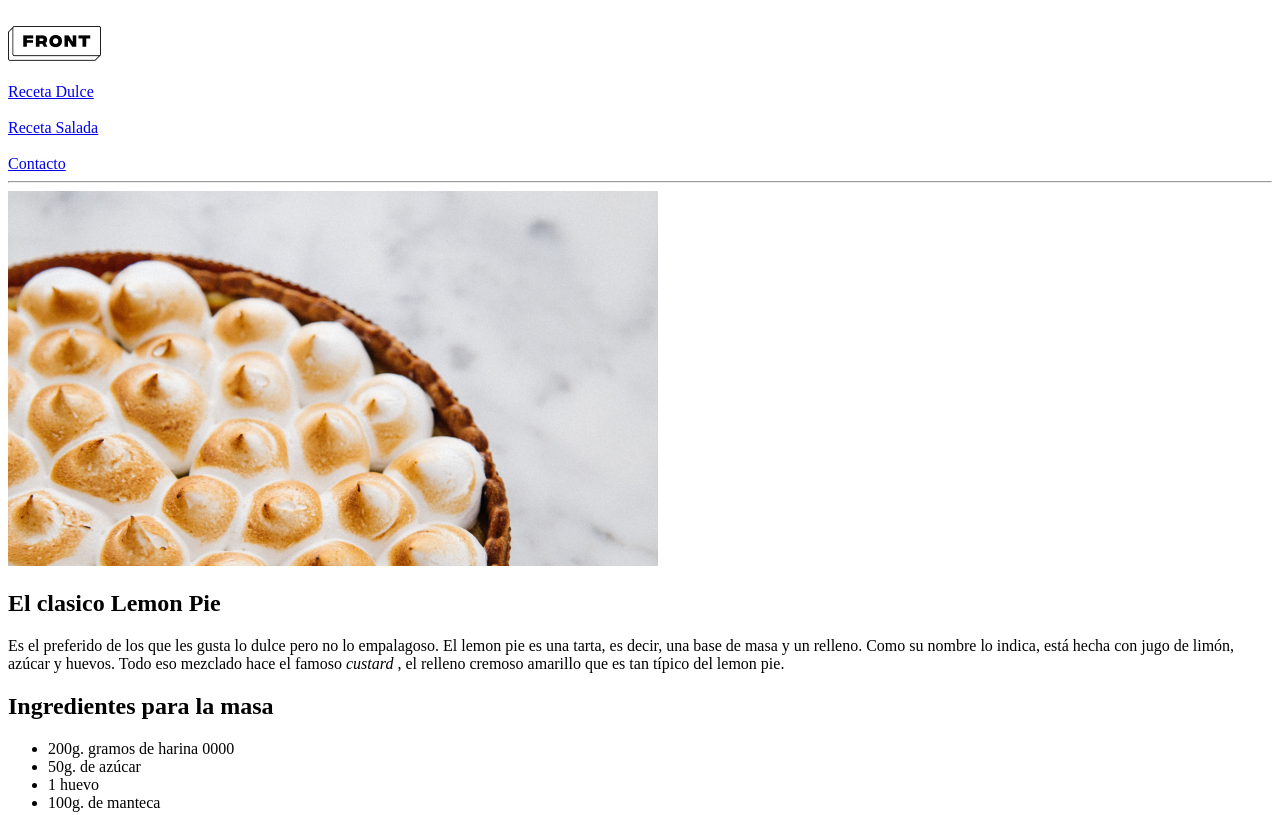
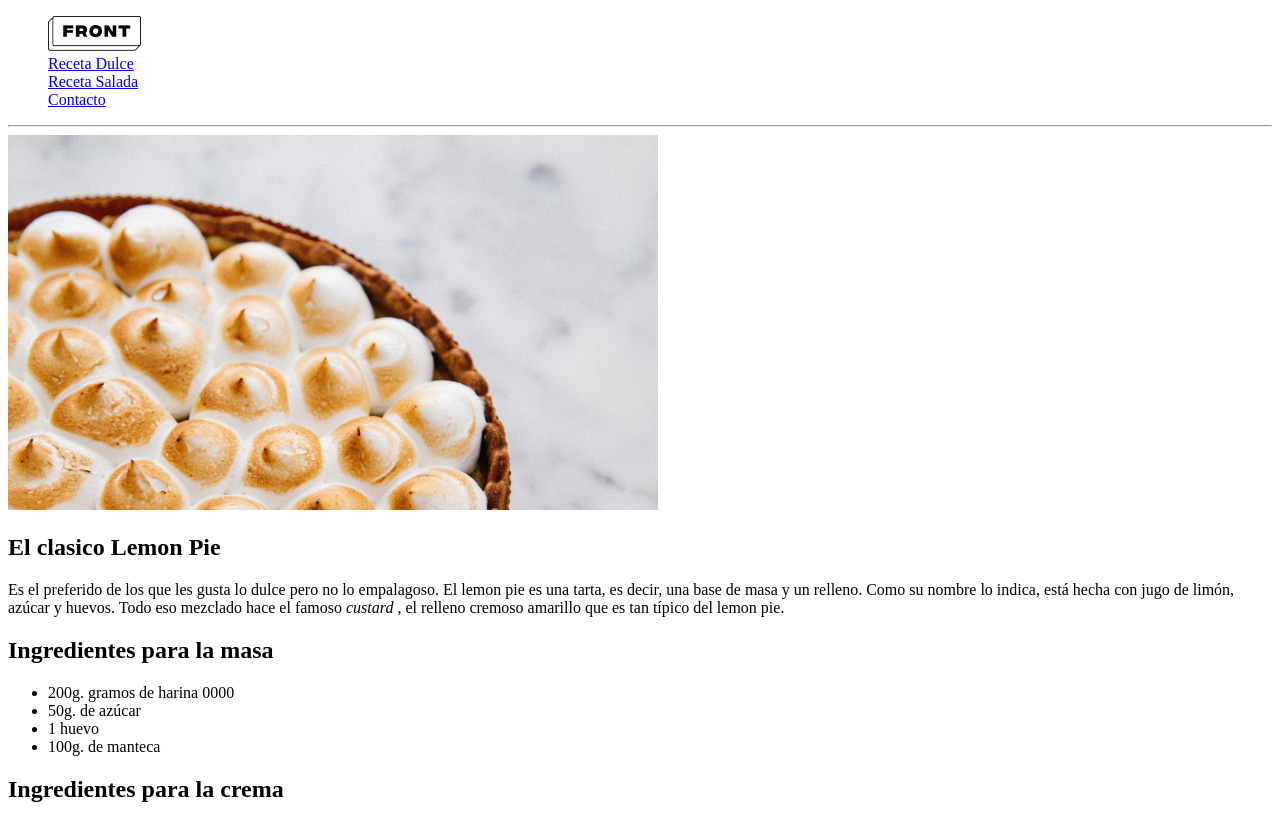
Before and after one commit to DirectDX/LemonPie, a plain HTML site: page index.html in a window 1280 px wide. Shown: the top 815 px of the page. Drawn offline with Linux system fonts and the light colour scheme.

Commit message:
saque las <br> y puse elementos de lista

```diff
--- a/index.html
+++ b/index.html
@@ -6,11 +6,12 @@
   </head>
 <header>
   <body>
-
-        <br><img src="imagen/logo2.png" alt=""></br>
-        <br><a href="https://cookpad.com/ar/buscar/comida%20dulce" target="_blank">Receta Dulce</a></br>
-        <br><a href="https://cookpad.com/ar/buscar/comida%20salada" target="_blank">Receta Salada</a></br>
-        <br><a href="contacto/contacto.html" target="_blank">Contacto</a></br>
+        <ul type="none">
+          <li><img src="imagen/logo2.png" alt=""></li>
+          <li><a href="https://cookpad.com/ar/buscar/comida%20dulce" target="_blank">Receta Dulce</a></li>
+          <li><a href="https://cookpad.com/ar/buscar/comida%20salada" target="_blank">Receta Salada</a></li>
+          <li><a href="contacto/contacto.html" target="_blank">Contacto</a></li>
+        </ul>
     <hr/>
       <section>
         <img src="imagen/lemon-pie 1.png" alt="">
```
